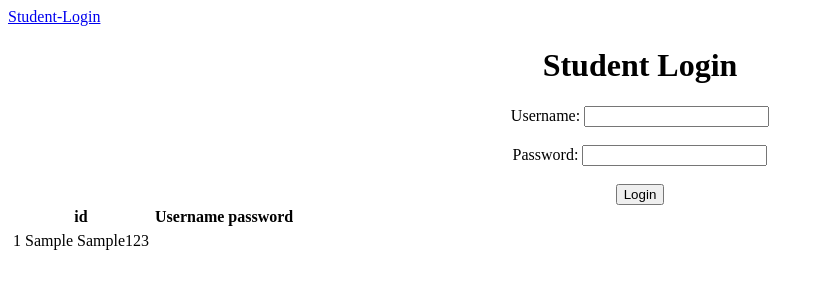
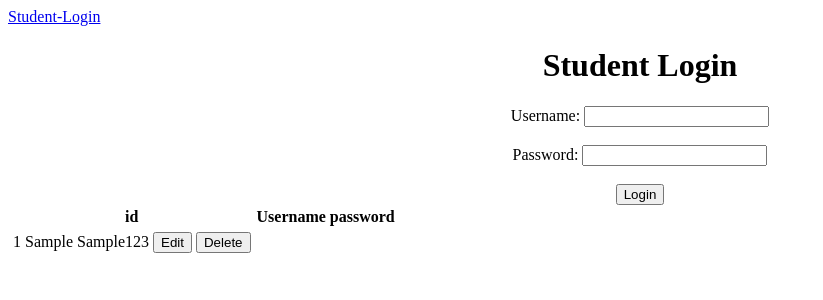
Before and after one commit to pavithraravi1902/student-app, an Angular app: page /studentData in a window 1280 px wide. Both pictures are taken after typing "Sample", "Sample123" into the empty fields and a click on the button "Login". Shown: the top 300 px of the page, without its empty margins (0-823 px from the left). Built offline with nearby package versions, Linux system fonts and the light colour scheme.

Commit message:
changes committed

```diff
--- a/src/app/student-data/student-data.component.html
+++ b/src/app/student-data/student-data.component.html
@@ -34,6 +34,12 @@
                     <td>
                         {{elt.password}}
                     </td>
+                    <td>
+                        <button (click)="edit()">Edit</button>
+                    </td>
+                    <td>
+                        <button (click)="delete(elt.id)" >Delete</button>
+                    </td>
                 </div>
         </tbody>
     </table>
--- a/src/app/student-data/student-data.component.ts
+++ b/src/app/student-data/student-data.component.ts
@@ -1,7 +1,8 @@
 import { Component, OnInit } from '@angular/core';
 type requiredType = {
-  id: "number"
-  name: "string"
+  id: "number",
+  username: "string",
+  password: "string"
 };
 @Component({
   selector: 'app-student-data',
@@ -24,11 +25,18 @@ export class StudentDataComponent implements OnInit {
     if (this.passWord == "") {
       alert("Enter Strong Password");
     }
-    if(this.userName != "" && this.passWord !=""){
-    this.data.push({ id: this.data.length, username: this.userName, password: this.passWord })
-    console.log(this.data);
+    if (this.userName != "" && this.passWord != "") {
+      this.data.push({ id: this.data.length, username: this.userName, password: this.passWord })
+      console.log(this.data);
     }
     this.userName = "";
     this.passWord = "";
   }
+  edit() {
+    this.userName = this.data.username;
+    this.passWord = this.data.password;
+  }
+  delete(id:number) {
+    this.data=this.data.filter((value: any)=>value.id!==id);
+  }
 }
```
